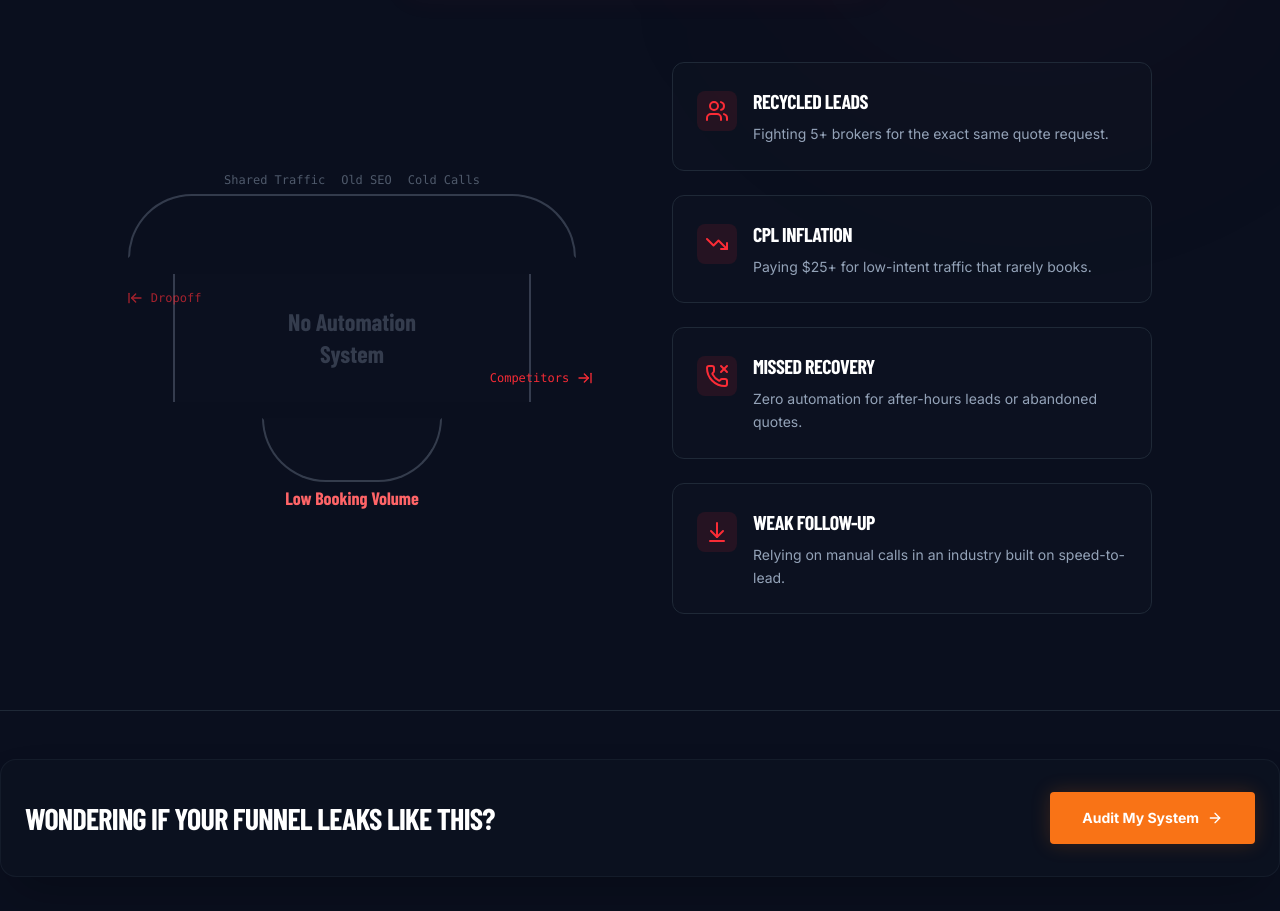
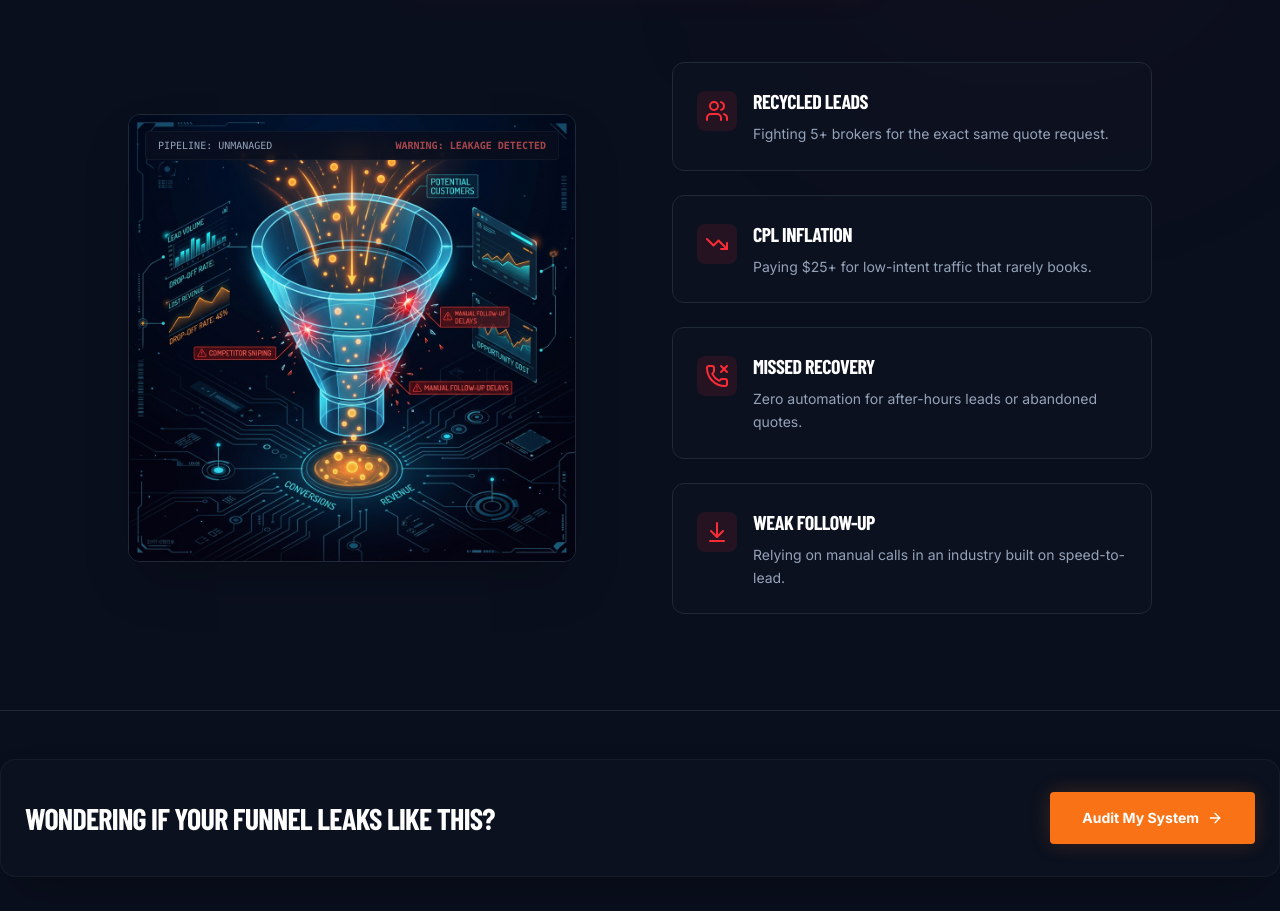
Before and after one commit to vatsalvadia/Portfolio, a Next.js app in the folder auto-transport-growth/: page /case-study in a window 1280 px wide. Shown: the part 1286-2197 px from the top of the page. Built offline with nearby package versions, Linux system fonts and the light colour scheme; a web font is replaced by a local one.

Commit message:
Replace broken funnel CSS mockup with futuristic generated leaky-pipeline 3D illustration and HUD telemetry overlay

```diff
--- a/auto-transport-growth/src/components/case-study/BrokenSystem.tsx
+++ b/auto-transport-growth/src/components/case-study/BrokenSystem.tsx
@@ -2,6 +2,7 @@
 
 import RevealSection from "@/components/RevealSection";
 import { AlertOctagon, TrendingDown, Users, PhoneMissed, DollarSign, ArrowDownToLine } from "lucide-react";
+import Image from "next/image";
 
 export default function BrokenSystem() {
   const problems = [
@@ -45,36 +46,21 @@ export default function BrokenSystem() {
         <div className="grid grid-cols-1 lg:grid-cols-2 gap-16 items-center max-w-5xl mx-auto">
           {/* Broken Funnel Visual */}
           <RevealSection variant="slideLeft" delay={0.2} className="relative w-full aspect-square max-w-md mx-auto lg:mx-0">
-            <div className="absolute inset-0 flex flex-col items-center justify-center gap-4">
-              {/* Top Funnel */}
-              <div className="w-full h-16 border-2 border-brand-gray/30 border-b-transparent rounded-t-full relative">
-                <div className="absolute -top-6 left-1/2 -translate-x-1/2 flex gap-4 text-brand-gray/50 whitespace-nowrap font-mono text-xs">
-                  <span>Shared Traffic</span>
-                  <span>Old SEO</span>
-                  <span>Cold Calls</span>
-                </div>
-              </div>
+            <div className="relative w-full h-full rounded-xl overflow-hidden border border-brand-border bg-brand-card/30 p-2 shadow-2xl group hover:border-red-500/20 transition-all duration-500">
+              <div className="absolute inset-0 bg-gradient-to-t from-red-950/10 to-transparent opacity-50 pointer-events-none z-10" />
+              <Image
+                src="/images/leaky-pipeline.png"
+                alt="High-Tech Leaky Lead Funnel Diagram"
+                fill
+                className="object-cover rounded-lg group-hover:scale-105 transition-transform duration-700"
+                sizes="(max-w-md) 100vw, 448px"
+                priority
+              />
 
-              {/* Funnel Body with leaks */}
-              <div className="w-[80%] h-32 border-x-2 border-brand-gray/30 relative flex items-center justify-center bg-brand-card/20">
-                {/* Leaks */}
-                <div className="absolute -left-12 top-4 flex items-center gap-2 text-red-500 font-mono text-xs animate-pulse">
-                  <ArrowDownToLine className="w-4 h-4 rotate-90" />
-                  Dropoff
-                </div>
-                <div className="absolute -right-16 bottom-4 flex items-center gap-2 text-red-500 font-mono text-xs animate-pulse" style={{ animationDelay: '0.5s' }}>
-                  Competitors
-                  <ArrowDownToLine className="w-4 h-4 -rotate-90" />
-                </div>
-
-                <span className="font-headline text-2xl text-brand-gray/30 text-center">No Automation<br/>System</span>
-              </div>
-
-              {/* Funnel Bottom */}
-              <div className="w-[40%] h-16 border-2 border-brand-gray/30 border-t-transparent rounded-b-full relative flex items-center justify-center bg-brand-card/20">
-                <div className="absolute -bottom-8 left-1/2 -translate-x-1/2 text-red-400 font-headline text-lg whitespace-nowrap">
-                  Low Booking Volume
-                </div>
+              {/* Overlay HUD Indicator for premium telemetry look */}
+              <div className="absolute top-4 left-4 right-4 flex justify-between items-center bg-brand-bg/85 backdrop-blur-sm border border-brand-border/40 px-3 py-1.5 rounded text-[10px] font-mono text-brand-gray z-20">
+                <span>PIPELINE: UNMANAGED</span>
+                <span className="text-red-400 animate-pulse font-bold">WARNING: LEAKAGE DETECTED</span>
               </div>
             </div>
           </RevealSection>
```
Also changed, not shown: auto-transport-growth/public/images/leaky-pipeline.png (added).
